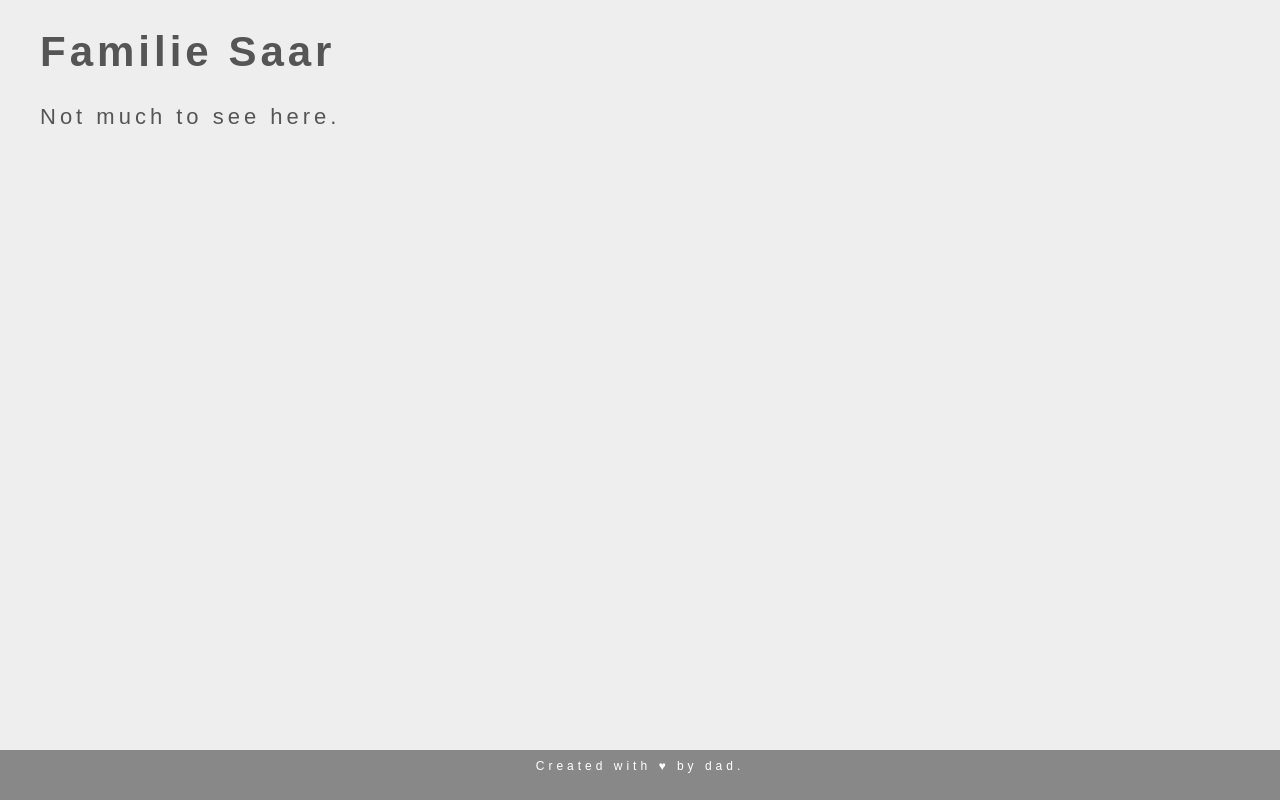
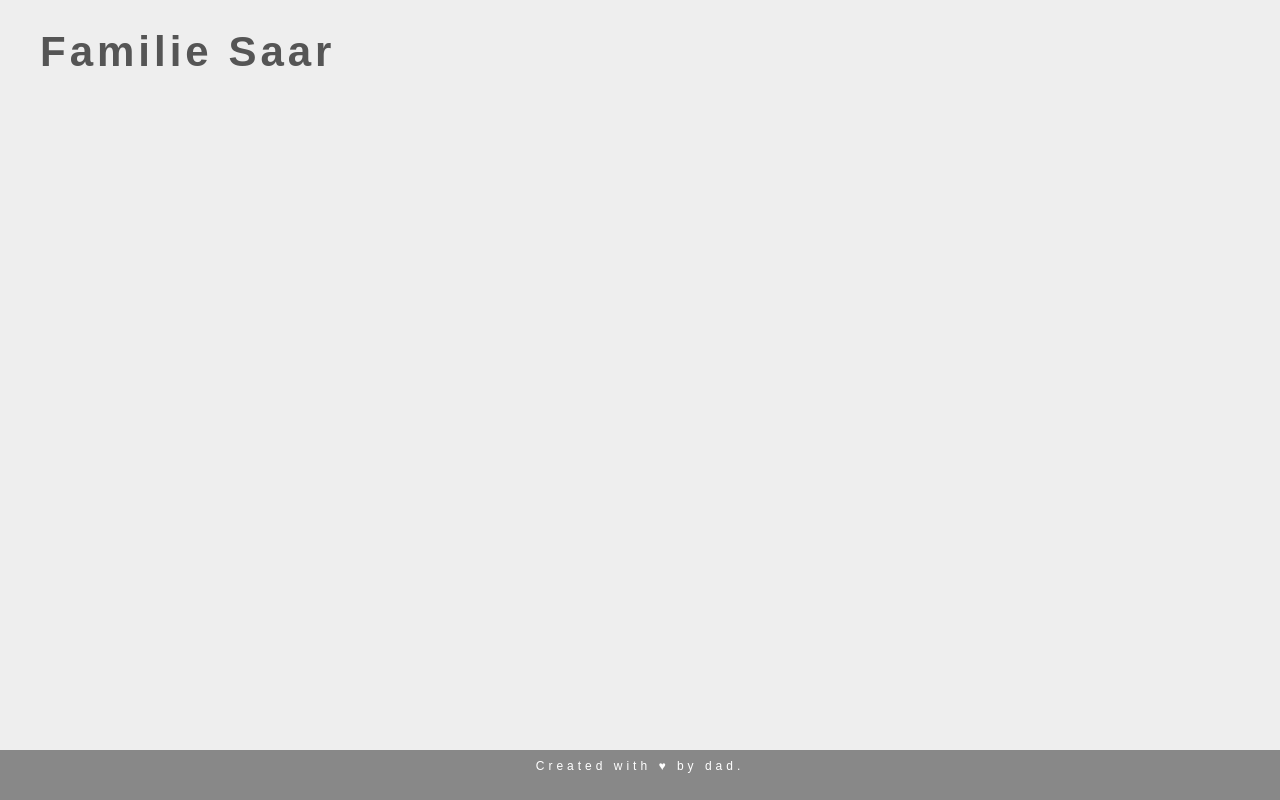
Before and after one commit to alexsaar/site, a plain HTML site: page index.html in a window 1280 px wide. Drawn offline with Linux system fonts and the light colour scheme; a web font is replaced by a local one.

Commit message:
Update index.html

```diff
--- a/index.html
+++ b/index.html
@@ -23,7 +23,7 @@
     <header></header>
     <main>
         <h1>Familie Saar</h1>
-        <div>Not much to see here.</div>
+        <div></div>
     </main>
     <footer>Created with &hearts; by dad.</footer>
   </body>
```
